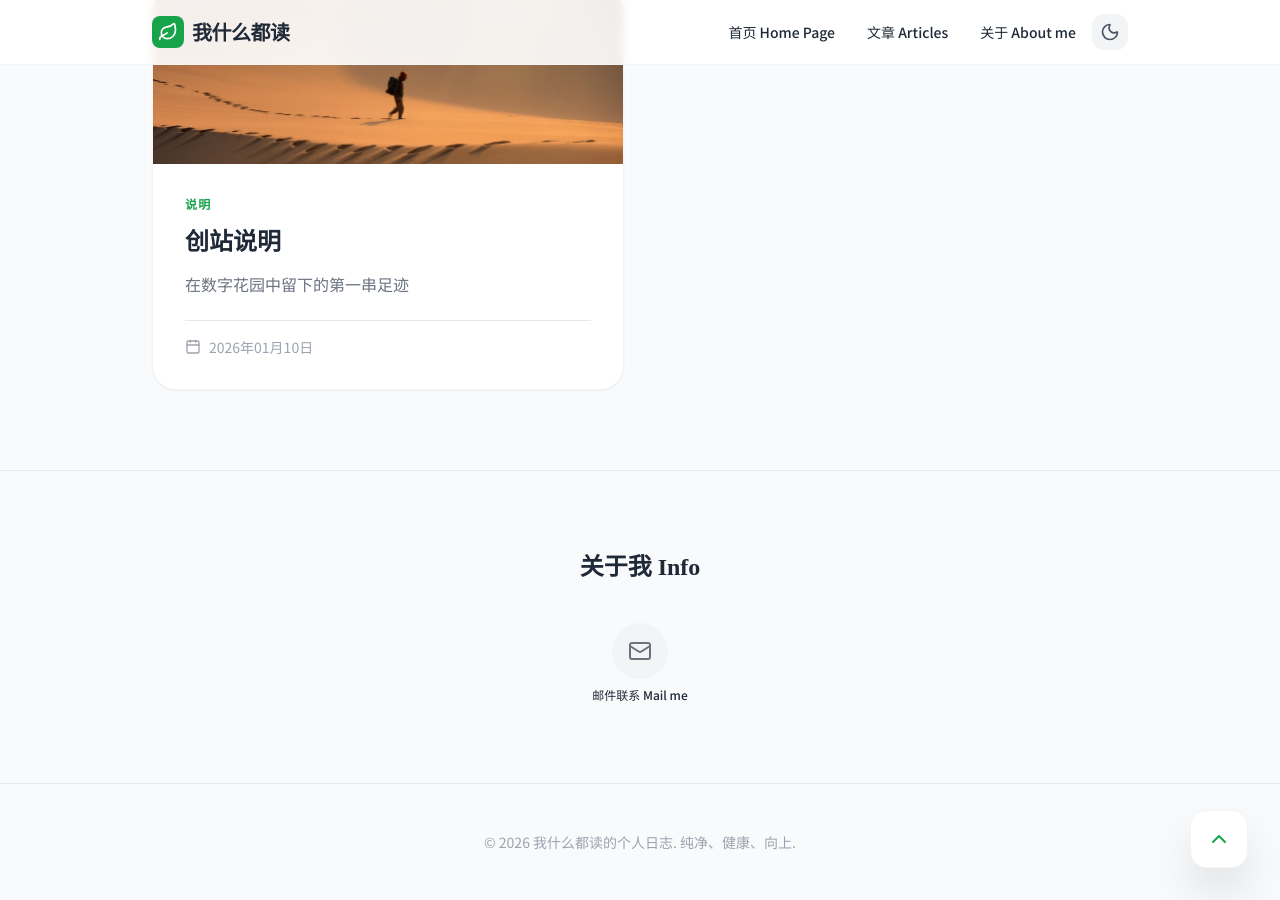
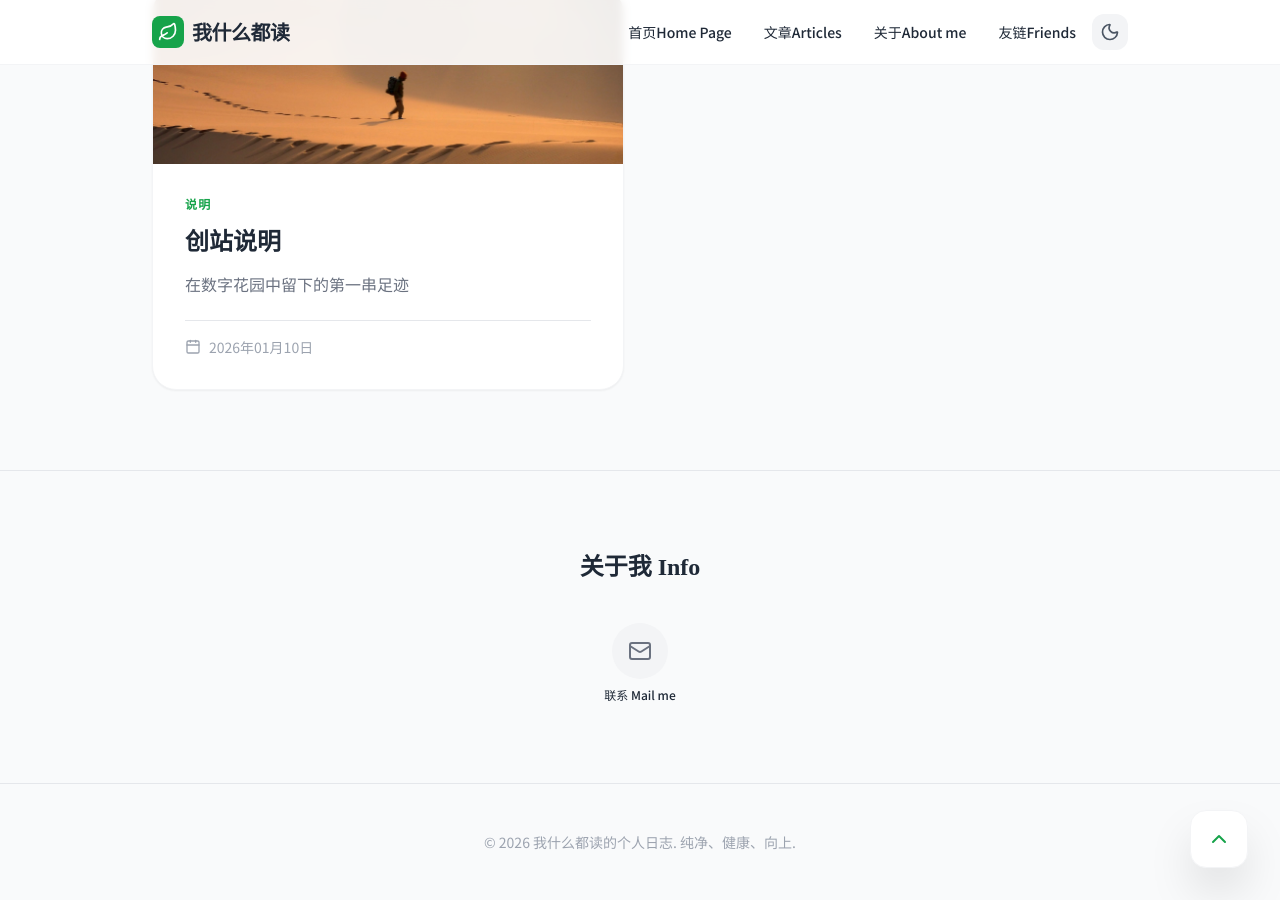
Before and after one commit to whydoIneedaname-cyber/whydoIneedaname-cyber.github.io, a Jekyll site: the page built from index.html, in a window 1280 px wide and 900 px high, scrolled down 1052 px. Built offline with Jekyll 4.4.1, drawn with Linux system fonts in a browser that asks for light colours; nearby versions of some CDN libraries.

Commit message:
Update index.html

```diff
--- a/index.html
+++ b/index.html
@@ -10,7 +10,7 @@ layout: null
     <!-- SEO 核心：必须放在最前面 -->
     <title>我什么都读的个人空间</title>
     <meta name="description" content="欢迎来到我什么都读的个人空间。这里记录了一名中学生的学习笔记、阅读心得和生活感悟，分享成长的每一个瞬间。">
-    <meta name="keywords" content="我什么都读, 个人空间, 学习笔记, 阅读心得, 中学生博客">
+    <meta name="keywords" content="我什么都读, 个人空间, 学习笔记, 阅读心得, 中学生博客，readeverything">
 
     <!-- 索引指令 -->
     <meta name="robots" content="index, follow">
@@ -69,11 +69,14 @@ layout: null
                 <span class="text-xl font-bold tracking-tight">我什么都读</span>
             </div>
             <div class="flex items-center space-x-4">
-                <div class="hidden md:flex space-x-8 text-sm font-medium">
-                    <a href="/" class="hover:text-green-600 transition">首页 Home Page</a>
-                    <a href="#posts" class="hover:text-green-600 transition">文章 Articles</a>
-                    <a href="#about" class="hover:text-green-600 transition">关于 About me</a>
-                </div>
+                <!-- 找到这一行 -->
+<div class="hidden md:flex space-x-8 text-sm font-medium">
+    <a href="/" class="hover:text-green-600">首页Home Page</a>
+    <a href="#posts" class="hover:text-green-600">文章Articles</a>
+    <a href="#about" class="hover:text-green-600">关于About me</a>
+    <!-- 添加下面这一行 -->
+    <a href="/friends/" class="hover:text-green-600">友链Friends</a>
+</div>
                 <button id="themeToggle" class="p-2 rounded-xl bg-gray-100 dark:bg-gray-800">
                     <i data-lucide="sun" class="hidden dark:block w-5 h-5 text-yellow-400"></i>
                     <i data-lucide="moon" class="block dark:hidden w-5 h-5 text-gray-600"></i>
@@ -131,7 +134,7 @@ layout: null
                     <div class="w-14 h-14 rounded-full bg-gray-100 dark:bg-gray-800 flex items-center justify-center text-gray-500 group-hover:bg-blue-50 dark:group-hover:bg-blue-900/30 group-hover:text-blue-600 transition-all">
                         <i data-lucide="mail"></i>
                     </div>
-                    <span class="text-xs font-medium">邮件联系 Mail me</span>
+                    <span class="text-xs font-medium">联系 Mail me</span>
                 </a>
             </div>
         </div>
```
